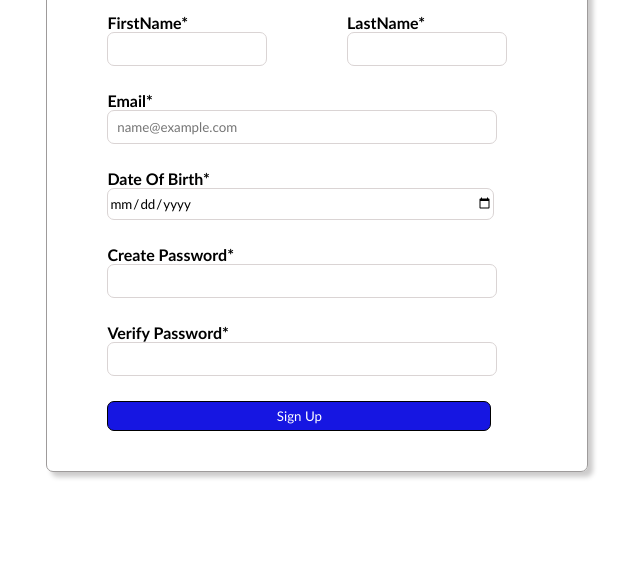
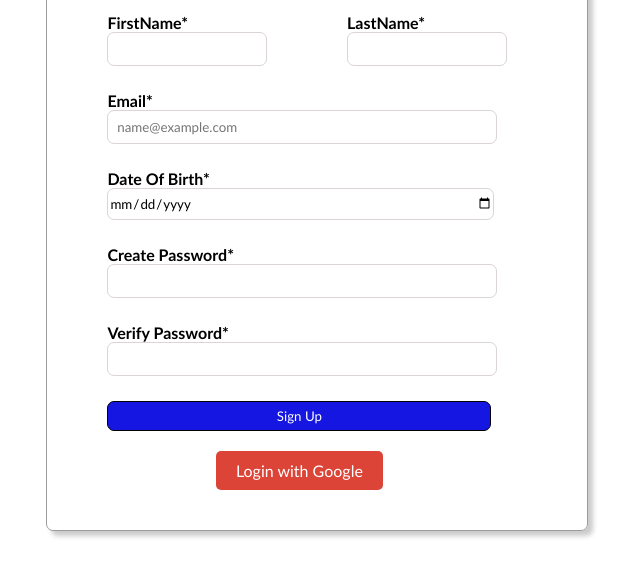
Before and after one commit to rohitkumarpadda/Project, a website: page pages/signup.html in a window 1280 px wide. Shown: the part 193-770 px from the top of the page, without its empty margins (323-963 px from the left). Drawn offline with Linux system fonts and the light colour scheme.

Commit message:
Refactor signup page to add Google login option

```diff
--- a/pages/signup.html
+++ b/pages/signup.html
@@ -85,6 +85,9 @@
           <div id="signupbutton">
             <button id="signup" style="width: 30vw">Sign Up</button>
           </div>
+          <div class="oauth-buttons">
+            <a href="/auth/google" class="oauth-btn google">Login with Google</a >
+          </div>
         </div>
       </form>
     </div>
--- a/public/css/signup.css
+++ b/public/css/signup.css
@@ -65,3 +65,21 @@ label {
   border: 4px solid black;
   font-size: large;
 }
+.oauth-buttons {
+  display: flex;
+  justify-content: center;
+  gap: 10px;
+  margin-top: 20px;
+}
+
+.oauth-btn {
+  text-decoration: none;
+  color: white;
+  padding: 10px 20px;
+  border-radius: 5px;
+  font-size: 16px;
+}
+
+.google {
+  background-color: #db4437;
+}
```
